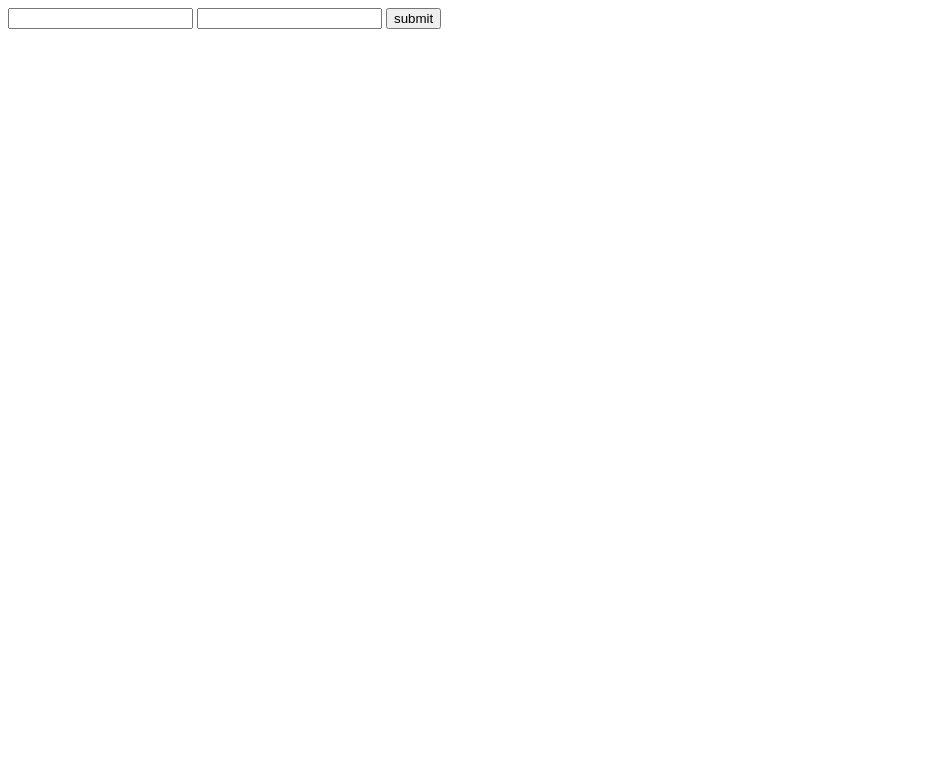
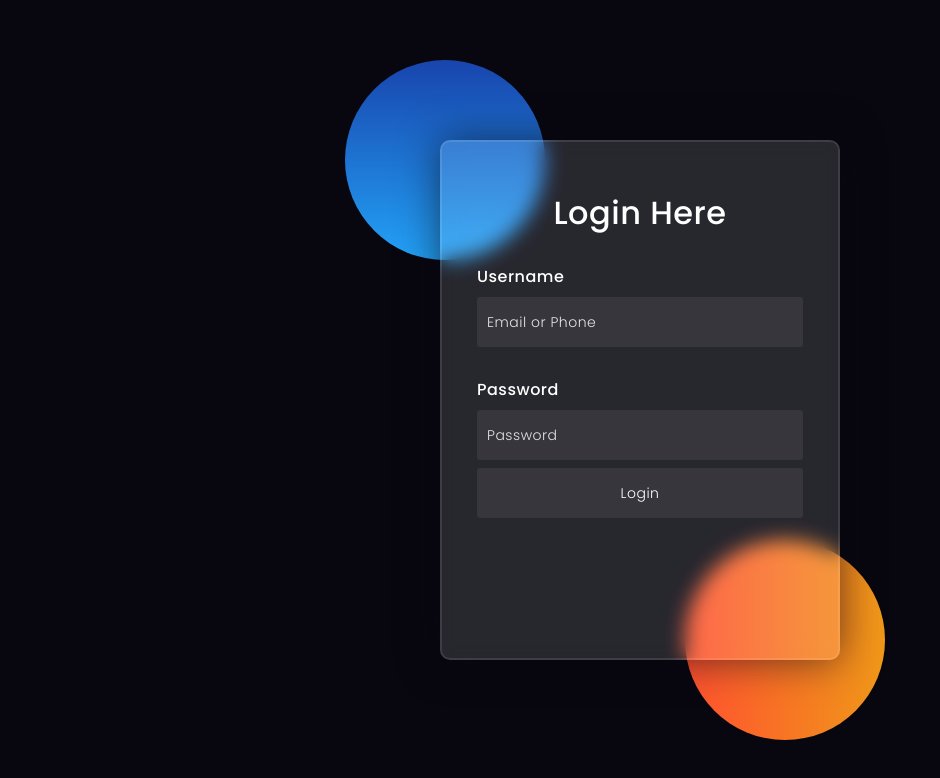
Before and after one commit to Sreekar2713/Winder, a website: page frontend/login.html in a window 1280 px wide. Shown: the whole page, without its empty margins (0-940 px from the left). Drawn offline with Linux system fonts and the light colour scheme.

Commit message:
added login frontend

```diff
--- a/frontend/login.html
+++ b/frontend/login.html
@@ -1,20 +1,160 @@
+<!DOCTYPE html>
+<html lang="en" >
+<head>
+  <meta charset="UTF-8">
+</head>
+<body>
 <!DOCTYPE html>
 <html lang="en">
+<head>
+    <title>Welcome!</title>
 
-<head>
-    <meta charset="UTF-8">
-    <meta http-equiv="X-UA-Compatible" content="IE=edge">
-    <meta name="viewport" content="width=device-width, initial-scale=1.0">
-    <title>Document</title>
+    <link rel="preconnect" href="https://fonts.gstatic.com">
+    <link rel="stylesheet" href="https://cdnjs.cloudflare.com/ajax/libs/font-awesome/5.15.4/css/all.min.css">
+    <link href="https://fonts.googleapis.com/css2?family=Poppins:wght@300;500;600&display=swap" rel="stylesheet">
+    <style media="screen">
+      *,
+*:before,
+*:after{
+    padding: 0;
+    margin: 0;
+    box-sizing: border-box;
+}
+body{
+    background-color: #080710;
+}
+.background{
+    width: 430px;
+    height: 520px;
+    position: absolute;
+    transform: translate(-50%,-50%);
+    left: 50%;
+    top: 50%;
+}
+.background .shape{
+    height: 200px;
+    width: 200px;
+    position: absolute;
+    border-radius: 50%;
+}
+.shape:first-child{
+    background: linear-gradient(
+        #1845ad,
+        #23a2f6
+    );
+    left: -80px;
+    top: -80px;
+}
+.shape:last-child{
+    background: linear-gradient(
+        to right,
+        #ff512f,
+        #f09819
+    );
+    right: -30px;
+    bottom: -80px;
+}
+form{
+    height: 520px;
+    width: 400px;
+    background-color: rgba(255,255,255,0.13);
+    position: absolute;
+    transform: translate(-50%,-50%);
+    top: 50%;
+    left: 50%;
+    border-radius: 10px;
+    backdrop-filter: blur(10px);
+    border: 2px solid rgba(255,255,255,0.1);
+    box-shadow: 0 0 40px rgba(8,7,16,0.6);
+    padding: 50px 35px;
+}
+form *{
+    font-family: 'Poppins',sans-serif;
+    color: #ffffff;
+    letter-spacing: 0.5px;
+    outline: none;
+    border: none;
+}
+form h3{
+    font-size: 32px;
+    font-weight: 500;
+    line-height: 42px;
+    text-align: center;
+}
+
+label{
+    display: block;
+    margin-top: 30px;
+    font-size: 16px;
+    font-weight: 500;
+}
+input{
+    display: block;
+    height: 50px;
+    width: 100%;
+    background-color: rgba(255,255,255,0.07);
+    border-radius: 3px;
+    padding: 0 10px;
+    margin-top: 8px;
+    font-size: 14px;
+    font-weight: 300;
+}
+::placeholder{
+    color: #e5e5e5;
+}
+button{
+    margin-top: 50px;
+    width: 100%;
+    background-color: #ffffff;
+    color: #080710;
+    padding: 15px 0;
+    font-size: 18px;
+    font-weight: 600;
+    border-radius: 5px;
+    cursor: pointer;
+}
+.social{
+  margin-top: 30px;
+  display: flex;
+}
+.social div{
+  background: red;
+  width: 150px;
+  border-radius: 3px;
+  padding: 5px 10px 10px 5px;
+  background-color: rgba(255,255,255,0.27);
+  color: #eaf0fb;
+  text-align: center;
+}
+.social div:hover{
+  background-color: rgba(255,255,255,0.47);
+}
+.social .fb{
+  margin-left: 25px;
+}
+.social i{
+  margin-right: 4px;
+}
+
+    </style>
 </head>
+<body>
+    <div class="background">
+        <div class="shape"></div>
+        <div class="shape"></div>
+    </div>
+    <form action="/login" method="post">
+        <h3>Login Here</h3>
 
-<body>
-    <form action="/login" method="post">
-        <input type="text" name="email" id="name">
-        <input type="text" name="password" id="pw">
-        <input type="submit" value="submit">
+        <label for="username">Username</label>
+        <input type="text" placeholder="Email or Phone" id="name" name = "email">
+
+        <label for="password">Password</label>
+        <input type="password" placeholder="Password" id="pw" name ="password">
+        <input type="submit" value="Login">
     </form>
+</body>
+</html>
 
 </body>
-
 </html>
```
Also changed, not shown: 1 other file.
